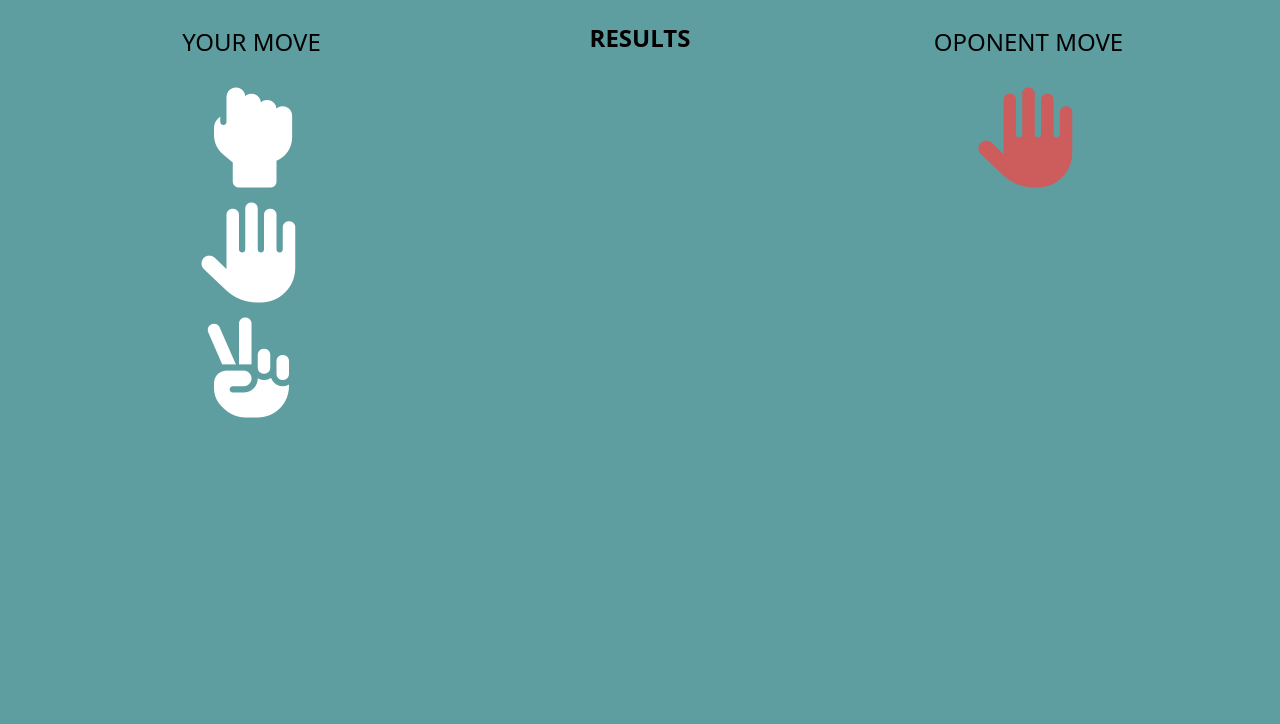
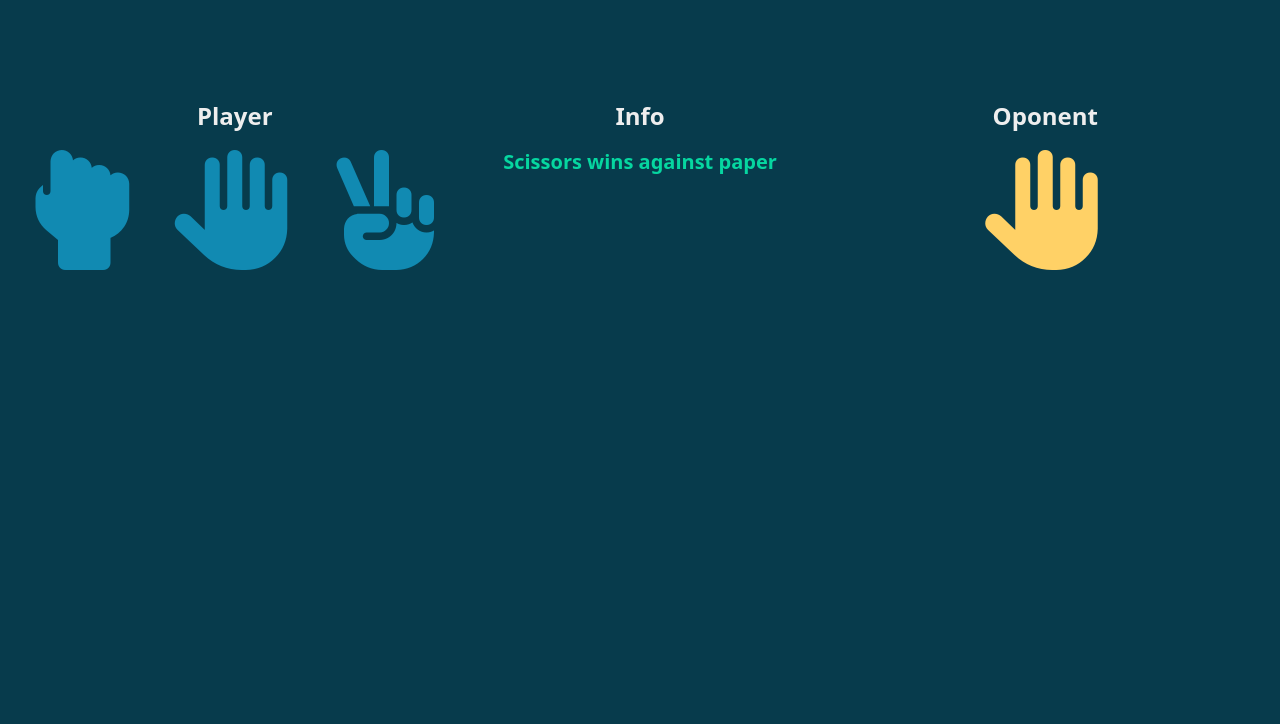
Before and after one commit to Artis-Dev/rock-paper-scissors, a plain HTML site: page index.html in a window 1280 px wide. Shown: the part 76-800 px from the top of the page. Drawn offline with Linux system fonts and the light colour scheme.

Commit message:
Update UI

```diff
--- a/app.js
+++ b/app.js
@@ -1,11 +1,7 @@
 function npcPlay() {
   const moves = ['rock', 'paper', 'scissors'];
 
-  function randomMove() {
-    return moves[Math.floor(Math.random() * moves.length)];
-  }
-
-  return randomMove();
+  return moves[Math.floor(Math.random() * moves.length)];
 }
 
 function pcPlay() {
--- a/css/styles.css
+++ b/css/styles.css
@@ -1,50 +1,54 @@
+/*  COLOR PALETTE:
+    RED: #ef476f
+    YELLOW: #ffd166
+    GREEN: #06d6a0
+    BLUE: #118ab2
+    DARK BLUE: #073b4c  */
+
 body {
-  background-color: cadetblue;
-}
-
-.main-container {
-  width: 1240px;
-  margin: 0 auto;
+  background-color: #073b4c;
 }
 
 .heading {
   text-align: center;
+  color: #eee;
 }
 
-.arena {
+.main {
   display: flex;
-  justify-content: space-around;
+  justify-content: center;
+  align-items: baseline;
+  margin-top: 100px;
 }
 
-.title {
-  font-size: 24px;
+.player {
+  width: 500px;
   text-align: center;
 }
 
-.choose {
-  font-size: 100px;
-  display: flex;
-  flex-direction: column;
-  width: 250px;
+.info{
+  width: 310px;
+  margin: 0 25px;
 }
 
-.chooses {
-  display: inline-flex;
-  flex-direction: column;
-  justify-content: center;
-  align-items: center;
+.oponent {
+  width: 500px;
+  text-align: center;
 }
 
-.chooses a {
-  color: white;
-  transition: all .2s;
+.pc-choice {
+  font-size: 120px;
+  color: #118ab2;
 }
 
-.chooses a:hover {
-  color: indianred;
-  transition: all .2s;
+.npc-choice {
+  font-size: 120px;
+  color: #ffd166;
 }
 
-.npc a {
-  color: indianred;
+.round-result {
+  font-size: 20px;
+  font-weight: 600;
+  color: #06d6a0;
+  text-align: center;
 }
--- a/index.html
+++ b/index.html
@@ -11,33 +11,30 @@
 </head>
 <body>
 
-  <main class="main-container">
-    <h1 class="heading">Open console to play a game</h1>
+  <h1 class="heading">Open console to play a game</h1>
 
-    <div class="arena">
+  <main class="main">
 
-      <div class="choose">
-        <p class="title">YOUR MOVE</p>
-        <div class="chooses">
-          <a href="#"><i class="fas fa-hand-rock"></i></a>
-          <a href="#"><i class="fas fa-hand-paper"></i></a>
-          <a href="#"><i class="fas fa-hand-peace"></i></a>
-        </div>
-      </div>
+    <div class="player">
+      <h2 class="heading">Player</h2>
+      <i class="fas fa-hand-rock fa-fw pc-choice"></i>
+      <i class="fas fa-hand-paper fa-fw pc-choice"></i>
+      <i class="fas fa-hand-peace fa-fw pc-choice"></i>
+    </div>
+    <div class="info">
+      <h2 class="heading">Info</h2>
+      <p class="round-result">Scissors wins against paper</p>
+    </div>
+    <div class="oponent">
+      <h2 class="heading">Oponent</h2>
+      <i class="fas fa-hand-paper npc-choice"></i>
+    </div>
 
-      <div class="results">
-        <h2 class="heading">RESULTS</h2>
-      </div>
-
-      <div class="choose">
-        <p class="title">OPONENT MOVE</p>
-        <div class="chooses npc">
-          <a href="#"><i class="fas fa-hand-paper"></i></a>
-        </div>
-      </div>
-    </div>
   </main>
 
+  <footer>
+
+  </footer>
 
   <script src="app.js"></script>
 </body>
```
